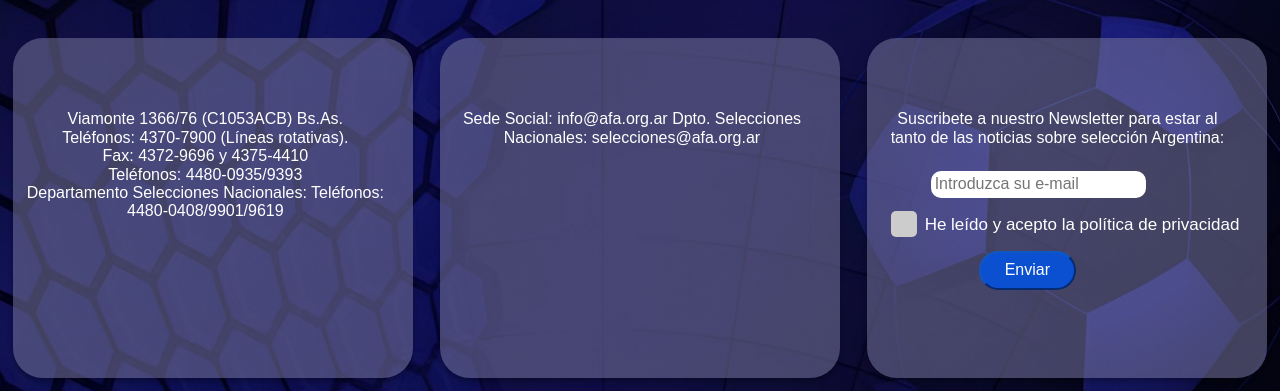
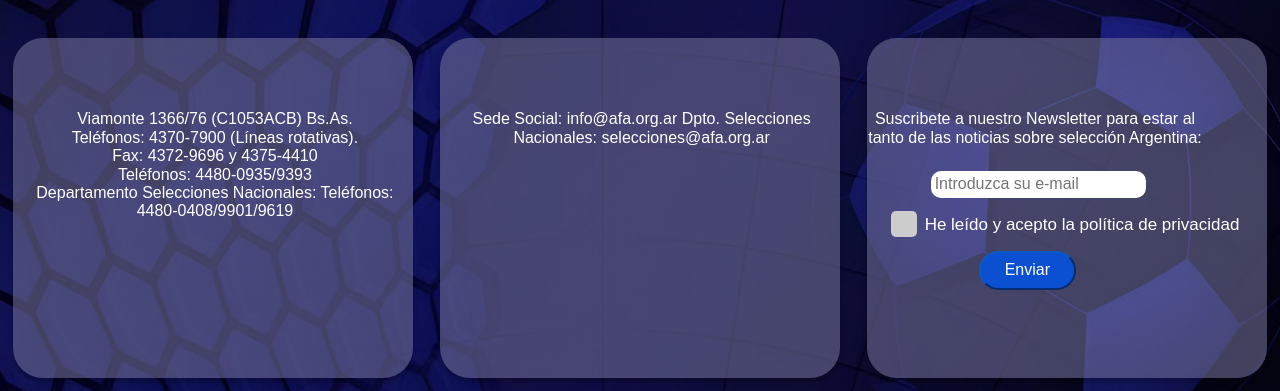
Before and after one commit to xXKuroiKenshiXx/tp-final-integrador-web, a website: page contacto.html in a window 1280 px wide. Shown: the part 294-685 px from the top of the page. Drawn offline with nearby package versions, Linux system fonts and the light colour scheme.

Commit message:
uni los spans

```diff
--- a/estilos.css
+++ b/estilos.css
@@ -208,16 +208,24 @@
   }
 
 /* Estilos para el contenedor de los textos */
-  .all_titulos_de_las_cajas {
+.all_titulos_de_las_cajas {
 	align-items: center;
 	display: flex;
     flex-direction: row;
 	margin-left: 12%;
     margin-right: 12%;
     justify-content: space-between;
+}
 
+.span-texto1, .span-texto2, .span-texto3 {
+    display: flex;
+    padding-left: 0.2vh;
+    margin-top: 9vh;
+    width: 400px;
+    color:rgb(255, 255, 255);
+    text-align: center;
+}
 
-}
 /*------------------------------------------------ */
 /*------------------------------------------------ */
 /*------------------------------------------------ */
@@ -239,16 +247,6 @@
 	box-shadow: 0px 4px 4px rgba(0, 0, 0, 0.25);
   }
 
-  /* Estilos para el texto dentro del contenedor */
-.span-texto1 {
-	display: flex;
-	margin-left: -1vh;
-	margin-top: 9vh;
-	width: 400px;
-	color:rgb(255, 255, 255);
-	text-align: center;
-
-  }
 
   /* Estilos para el título */
 .titulo_de_las_cajas1 {
@@ -276,15 +274,6 @@
   }
 
 
-  /* Estilos para el texto dentro del contenedor */
-.span-texto2 {
-	display: flex;
-	margin-left: -1vh;
-	margin-top: 9vh;
-	width: 400px;
-	color:rgb(255, 255, 255);
-	text-align: center;
-  }
 
   /* Estilos para el título */
 .titulo_de_las_cajas2{
@@ -315,22 +304,11 @@
   }
 
 
-  /* Estilos para el texto dentro del contenedor */
-.span-texto3 {
-	display: flex;
-	text-align: center;
-	margin-left: 3vh;
-	margin-top: 9vh;
-	width: 400px;
-	color:rgb(255, 255, 255);
-
-
-	}
-
 
 
   /* Estilos para el título */
   .titulo_de_las_cajas3{
+	margin-left: -10vh;
 	color: rgba(255,255,255,1);
 	top: 0px;
 	font-size: 36px;
```
Also changed, not shown: contacto.html (+3 -4 lines).
